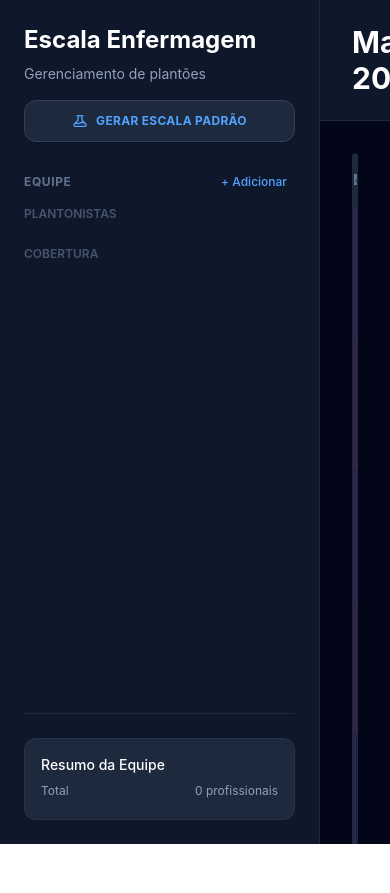
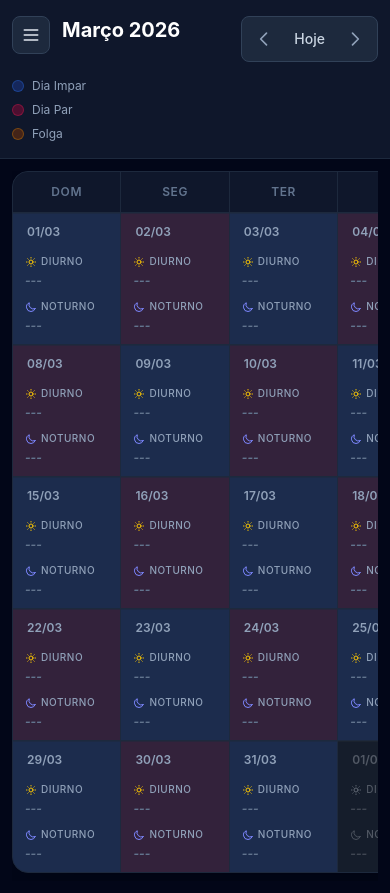
Before and after one commit to viniibp/turno-enfermagem, a React (Vite) app: page / in a window 390 px wide. Before the commit the page ends 844 px from the top, so only its background shows below. Built offline with nearby package versions, Linux system fonts and the light colour scheme.

Commit message:
mobile updates

```diff
--- a/src/App.tsx
+++ b/src/App.tsx
@@ -33,6 +33,7 @@ export function App() {
   const [selectedDay, setSelectedDay] = useState<DaySchedule | null>(null);
   const [isModalOpen, setIsModalOpen] = useState(false);
   const [isAutoScheduleOpen, setIsAutoScheduleOpen] = useState(false);
+  const [isSidebarOpen, setIsSidebarOpen] = useState(false);
 
   const monthStart = startOfMonth(currentDate);
   const monthEnd = endOfMonth(monthStart);
@@ -49,6 +50,7 @@ export function App() {
     const schedule = getAssignment(dateStr);
     setSelectedDay(schedule);
     setIsModalOpen(true);
+    setIsSidebarOpen(false);
   };
 
   const handleSaveModal = (
@@ -83,24 +85,71 @@ export function App() {
   };
 
   return (
-    <div className="flex h-screen bg-slate-950 overflow-hidden font-sans">
+    <div className="min-h-screen bg-slate-950 font-sans text-white lg:h-screen lg:overflow-hidden">
+      <div className="flex min-h-screen lg:h-screen">
+        {isSidebarOpen && (
+          <button
+            type="button"
+            className="fixed inset-0 z-30 bg-black/60 lg:hidden"
+            onClick={() => setIsSidebarOpen(false)}
+            aria-label="Fechar menu lateral"
+          />
+        )}
+
+        <aside
+          className={cn(
+            "fixed inset-y-0 left-0 z-40 w-[85vw] max-w-xs transform transition-transform duration-300 lg:static lg:z-auto lg:w-80 lg:max-w-none lg:translate-x-0",
+            isSidebarOpen ? "translate-x-0" : "-translate-x-full",
+          )}
+        >
           <Sidebar
             nurses={nurses}
             onAddNurse={addNurse}
-        onOpenAutoSchedule={() => setIsAutoScheduleOpen(true)}
+            onOpenAutoSchedule={() => {
+              setIsAutoScheduleOpen(true);
+              setIsSidebarOpen(false);
+            }}
+            onCloseMobile={() => setIsSidebarOpen(false)}
           />
+        </aside>
 
-      <main className="flex-1 flex flex-col h-full overflow-hidden">
-        {/* Header */}
-        <header className="flex items-center justify-between px-8 py-6 border-b border-slate-800 bg-slate-900">
-          <div className="flex items-center gap-4">
-            <h2 className="text-3xl font-bold text-white capitalize">
+        <main className="flex min-w-0 flex-1 flex-col lg:h-full lg:overflow-hidden">
+          <header className="border-b border-slate-800 bg-slate-900 px-3 py-4 sm:px-6 sm:py-5 lg:px-8 lg:py-6">
+            <div className="flex flex-wrap items-start justify-between gap-4">
+              <div className="flex min-w-0 flex-1 items-start gap-3 sm:gap-4">
+                <button
+                  type="button"
+                  onClick={() => setIsSidebarOpen(true)}
+                  className="lg:hidden rounded-lg border border-slate-700 bg-slate-800 p-2 text-slate-200 hover:bg-slate-700"
+                  aria-label="Abrir menu lateral"
+                >
+                  <svg
+                    className="h-5 w-5"
+                    fill="none"
+                    viewBox="0 0 24 24"
+                    stroke="currentColor"
+                  >
+                    <path
+                      strokeLinecap="round"
+                      strokeLinejoin="round"
+                      strokeWidth={2}
+                      d="M4 6h16M4 12h16M4 18h16"
+                    />
+                  </svg>
+                </button>
+
+                <div className="min-w-0">
+                  <h2 className="text-xl font-bold capitalize sm:text-2xl lg:text-3xl">
                     {format(currentDate, "MMMM yyyy", { locale: ptBR })}
                   </h2>
+                </div>
+              </div>
+
               <div className="flex bg-slate-800 rounded-lg p-1 border border-slate-700">
                 <button
                   onClick={() => setCurrentDate(subMonths(currentDate, 1))}
                   className="p-2 hover:bg-slate-700 rounded-md text-slate-400 hover:text-white transition-colors"
+                  aria-label="Mes anterior"
                 >
                   <svg
                     className="w-5 h-5"
@@ -118,13 +167,14 @@ export function App() {
                 </button>
                 <button
                   onClick={() => setCurrentDate(new Date())}
-                className="px-4 py-2 text-sm font-medium text-slate-300 hover:text-white transition-colors"
+                  className="px-3 py-2 text-sm font-medium text-slate-300 hover:text-white transition-colors sm:px-4"
                 >
                   Hoje
                 </button>
                 <button
                   onClick={() => setCurrentDate(addMonths(currentDate, 1))}
                   className="p-2 hover:bg-slate-700 rounded-md text-slate-400 hover:text-white transition-colors"
+                  aria-label="Proximo mes"
                 >
                   <svg
                     className="w-5 h-5"
@@ -143,43 +193,40 @@ export function App() {
               </div>
             </div>
 
-          <div className="flex gap-6 text-sm">
+            <div className="mt-4 grid grid-cols-1 gap-2 text-xs sm:grid-cols-3 sm:gap-4 sm:text-sm">
               <div className="flex items-center gap-2">
-              <div className="w-3 h-3 rounded-full bg-blue-900/50 border border-blue-500/30"></div>
-              <span className="text-slate-400">Dia Ímpar</span>
+                <div className="w-3 h-3 rounded-full bg-blue-900/50 border border-blue-500/30" />
+                <span className="text-slate-400">Dia Impar</span>
               </div>
               <div className="flex items-center gap-2">
-              <div className="w-3 h-3 rounded-full bg-rose-900/50 border border-rose-500/30"></div>
+                <div className="w-3 h-3 rounded-full bg-rose-900/50 border border-rose-500/30" />
                 <span className="text-slate-400">Dia Par</span>
               </div>
               <div className="flex items-center gap-2">
-              <div className="w-3 h-3 rounded-full bg-amber-900/50 border border-amber-500/30"></div>
+                <div className="w-3 h-3 rounded-full bg-amber-900/50 border border-amber-500/30" />
                 <span className="text-slate-400">Folga</span>
               </div>
             </div>
           </header>
 
-        {/* Calendar Grid */}
-        <div className="flex-1 overflow-y-auto p-8">
-          <div className="grid grid-cols-7 gap-px bg-slate-800 border border-slate-800 rounded-2xl overflow-hidden shadow-2xl">
-            {/* Weekday Headers */}
-            {["Dom", "Seg", "Ter", "Qua", "Qui", "Sex", "Sáb"].map((day) => (
+          <div className="flex-1 overflow-y-auto p-3 sm:p-5 lg:p-8">
+            <div className="overflow-x-auto pb-2">
+              <div className="grid min-w-[760px] grid-cols-7 gap-px overflow-hidden rounded-2xl border border-slate-800 bg-slate-800 shadow-2xl">
+                {["Dom", "Seg", "Ter", "Qua", "Qui", "Sex", "Sab"].map((day) => (
                   <div
                     key={day}
-                className="bg-slate-900 py-4 text-center text-sm font-semibold text-slate-500 uppercase tracking-wider"
+                    className="bg-slate-900 py-3 text-center text-xs font-semibold uppercase tracking-wider text-slate-500 sm:text-sm"
                   >
                     {day}
                   </div>
                 ))}
 
-            {/* Days */}
-            {calendarDays.map((day, dayIdx) => {
+                {calendarDays.map((day) => {
                   const dateStr = format(day, "yyyy-MM-dd");
                   const schedule = assignments[dateStr];
                   const isCurrentMonth = isSameMonth(day, currentDate);
                   const isEven = day.getDate() % 2 === 0;
 
-              // Resolve display nurses
                   const diurnoNurse = schedule?.diurno.isFolga
                     ? folguista
                     : getNurse(schedule?.diurno.nurseId || null);
@@ -192,11 +239,11 @@ export function App() {
                     schedule?.diurno.isFolga || schedule?.noturno.isFolga;
 
                   return (
-                <div
+                    <button
                       key={day.toString()}
                       onClick={() => handleDayClick(day)}
                       className={cn(
-                    "min-h-30 p-2 transition-all cursor-pointer group relative border-t border-slate-800/50 flex flex-col gap-1",
+                        "min-h-[128px] p-2 transition-all cursor-pointer group relative border-t border-slate-800/50 flex flex-col gap-1 text-left sm:min-h-[136px]",
                         !isCurrentMonth
                           ? "bg-slate-950/80 opacity-40 grayscale"
                           : hasFolguista
@@ -207,10 +254,10 @@ export function App() {
                         isToday(day) && "ring-1 ring-inset ring-white/30",
                       )}
                     >
-                  <div className="flex justify-between items-start mb-1">
+                      <div className="mb-1 flex items-start justify-between">
                         <span
                           className={cn(
-                        "text-xs font-semibold px-1.5 py-0.5 rounded",
+                            "rounded px-1.5 py-0.5 text-xs font-semibold",
                             isToday(day)
                               ? "bg-white text-slate-900"
                               : "text-slate-400 group-hover:text-white",
@@ -220,8 +267,7 @@ export function App() {
                         </span>
                       </div>
 
-                  <div className="flex flex-col gap-2 px-1 mt-1">
-                    {/* Diurno */}
+                      <div className="mt-1 flex flex-col gap-2 px-1">
                         <div className="flex flex-col gap-0.5">
                           <div className="flex items-center gap-1">
                             <svg
@@ -253,7 +299,6 @@ export function App() {
                           </span>
                         </div>
 
-                    {/* Noturno */}
                         <div className="flex flex-col gap-0.5">
                           <div className="flex items-center gap-1">
                             <svg
@@ -285,12 +330,14 @@ export function App() {
                           </span>
                         </div>
                       </div>
-                </div>
+                    </button>
                   );
                 })}
               </div>
             </div>
+          </div>
         </main>
+      </div>
 
       {selectedDay && (
         <DayModal
--- a/src/components/Sidebar.tsx
+++ b/src/components/Sidebar.tsx
@@ -12,12 +12,14 @@ interface SidebarProps {
     color: string,
   ) => void;
   onOpenAutoSchedule: () => void;
+  onCloseMobile?: () => void;
 }
 
 export function Sidebar({
   nurses,
   onAddNurse,
   onOpenAutoSchedule,
+  onCloseMobile,
 }: SidebarProps) {
   const [isAdding, setIsAdding] = useState(false);
   const [newName, setNewName] = useState("");
@@ -44,12 +46,38 @@ export function Sidebar({
   };
 
   return (
-    <div className="w-80 bg-slate-900 border-r border-slate-800 p-6 flex flex-col h-full overflow-hidden">
+    <div className="h-full bg-slate-900 border-r border-slate-800 p-4 sm:p-6 flex flex-col overflow-hidden">
       <div className="mb-8 shrink-0">
-        <h1 className="text-2xl font-bold text-white mb-2">
-          Escala Enfermagem
-        </h1>
-        <p className="text-slate-400 text-sm mb-4">Gerenciamento de plantões</p>
+        <div className="mb-4 flex items-start justify-between gap-3">
+          <div>
+            <h1 className="text-xl sm:text-2xl font-bold text-white mb-2">
+              Escala Enfermagem
+            </h1>
+            <p className="text-slate-400 text-sm">Gerenciamento de plantoes</p>
+          </div>
+          {onCloseMobile && (
+            <button
+              type="button"
+              onClick={onCloseMobile}
+              className="lg:hidden rounded-lg border border-slate-700 p-2 text-slate-300 hover:text-white hover:bg-slate-800 transition-colors"
+              aria-label="Fechar menu"
+            >
+              <svg
+                className="h-5 w-5"
+                fill="none"
+                viewBox="0 0 24 24"
+                stroke="currentColor"
+              >
+                <path
+                  strokeLinecap="round"
+                  strokeLinejoin="round"
+                  strokeWidth={2}
+                  d="M6 18L18 6M6 6l12 12"
+                />
+              </svg>
+            </button>
+          )}
+        </div>
 
         <button
           onClick={onOpenAutoSchedule}
@@ -68,7 +96,7 @@ export function Sidebar({
               d="M19.428 15.428a2 2 0 00-1.022-.547l-2.384-.477a6 6 0 00-3.86.517l-.318.158a6 6 0 01-3.86.517L6.05 15.21a2 2 0 00-1.806.547M8 4h8l-1 1v5.172a2 2 0 00.586 1.414l5 5c1.26 1.26.367 3.414-1.415 3.414H4.828c-1.782 0-2.674-2.154-1.414-3.414l5-5A2 2 0 009 10.172V5L8 4z"
             />
           </svg>
-          Gerar Escala Padrão
+          Gerar Escala Padrao
         </button>
       </div>
 
@@ -109,7 +137,7 @@ export function Sidebar({
                     : "border-slate-700 text-slate-400 hover:bg-slate-700",
                 )}
               >
-                Padrão
+                Padrao
               </button>
               <button
                 type="button"
@@ -130,27 +158,22 @@ export function Sidebar({
                 Cor
               </label>
               <div className="grid grid-cols-6 gap-2">
-                {NURSE_COLORS.map((color) => {
-                  const isUsed = usedColors.has(color);
+                {availableColors.map((color) => {
                   const isSelected = selectedColor === color;
 
                   return (
                     <button
                       key={color}
                       type="button"
-                      disabled={isUsed}
                       onClick={() => setSelectedColor(color)}
                       className={cn(
                         "w-6 h-6 rounded-full transition-all relative",
                         color,
-                        isUsed && "opacity-20 cursor-not-allowed grayscale",
                         isSelected &&
                           "ring-2 ring-white ring-offset-2 ring-offset-slate-800 scale-110",
-                        !isUsed &&
-                          !isSelected &&
-                          "hover:scale-110 hover:opacity-90",
+                        !isSelected && "hover:scale-110 hover:opacity-90",
                       )}
-                      title={isUsed ? "Cor em uso" : "Selecionar cor"}
+                      title="Selecionar cor"
                     >
                       {isSelected && (
                         <span className="absolute inset-0 flex items-center justify-center">
@@ -210,7 +233,7 @@ export function Sidebar({
                       <p className="text-slate-200 font-medium text-sm group-hover:text-white transition-colors">
                         {nurse.name}
                       </p>
-                      <p className="text-slate-500 text-xs">Padrão</p>
+                      <p className="text-slate-500 text-xs">Padrao</p>
                     </div>
                   </div>
                 ))}
@@ -252,9 +275,7 @@ export function Sidebar({
 
       <div className="mt-auto pt-6 border-t border-slate-800 shrink-0">
         <div className="bg-slate-800 rounded-xl p-4 border border-slate-700/50">
-          <h3 className="text-white font-medium text-sm mb-2">
-            Resumo da Equipe
-          </h3>
+          <h3 className="text-white font-medium text-sm mb-2">Resumo da Equipe</h3>
           <div className="flex justify-between text-xs text-slate-400 mb-1">
             <span>Total</span>
             <span>{nurses.length} profissionais</span>
```
Also changed, not shown: src/components/AutoScheduleModal.tsx (+11 -13 lines), src/components/DayModal.tsx (+16 -22 lines), 1 other file (tests, documents, lock files or other folders). Lines whose indentation alone changed are shown as unchanged.
